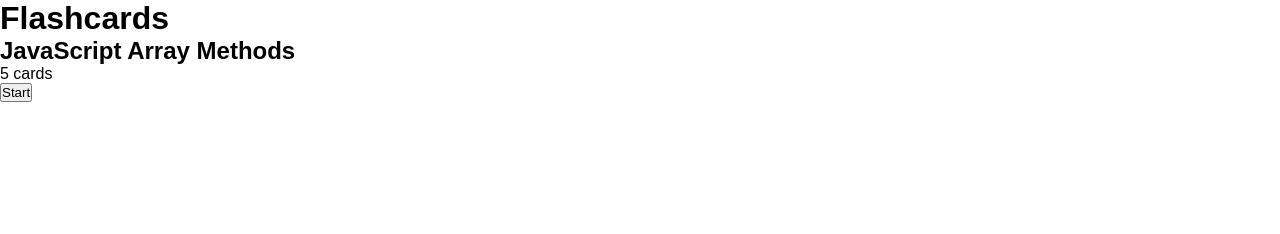
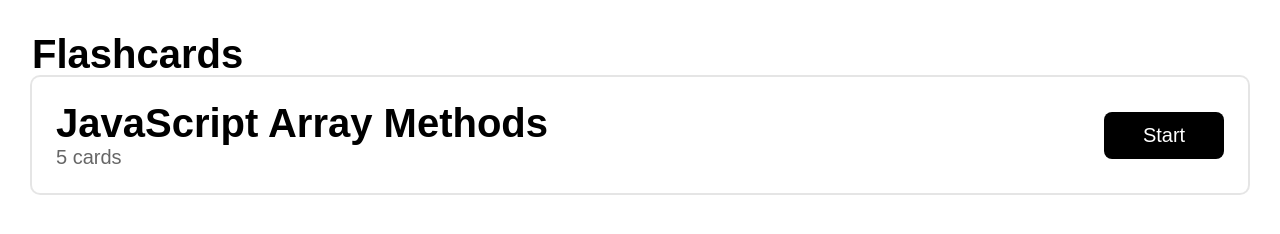
Before and after one commit to nelrnd/flashcards, a website with bundled scripts: page index.html in a window 1280 px wide. Built offline with nearby package versions, Linux system fonts and the light colour scheme.

Commit message:
Create styling for deck elem and update create deck elem function

```diff
--- a/dom.js
+++ b/dom.js
@@ -1,16 +1,21 @@
 function createDeck(deck) {
   const elem = document.createElement('div');
+  const wrapper = document.createElement('div');
   const title = document.createElement('h2');
   const text = document.createElement('p');
   const button = document.createElement('button');
 
   elem.className = 'deck';
+  title.className = 'deck-title';
+  text.className = 'deck-text';
+
   title.textContent = deck.title;
   text.textContent = `${deck.length} cards`;
   button.textContent = 'Start';
 
-  elem.appendChild(title);
-  elem.appendChild(text);
+  wrapper.appendChild(title);
+  wrapper.appendChild(text);
+  elem.appendChild(wrapper);
   elem.appendChild(button);
 
   return elem;
--- a/style.css
+++ b/style.css
@@ -4,3 +4,40 @@
   padding: 0;
   box-sizing: border-box;
 }
+
+body {
+  padding: 2rem;
+  font-size: 20px;
+}
+
+button {
+  display: block;
+  min-width: 120px;
+  padding: 12px 24px;
+  border: none;
+  border-radius: 8px;
+  font-size: 20px;
+  color: white;
+  background-color: black;
+  cursor: pointer;
+}
+
+button:hover {
+  opacity: 0.8;
+}
+
+.deck {
+  padding: 24px;
+  border-radius: 8px;
+  box-shadow: 0 0 0 2px rgba(0, 0, 0, 0.1);
+
+  display: flex;
+  align-items: center;
+  justify-content: space-between;
+}
+.deck-title {
+  font-size: 40px;
+}
+.deck-text {
+  color: rgba(0, 0, 0, 0.6);
+}
```
